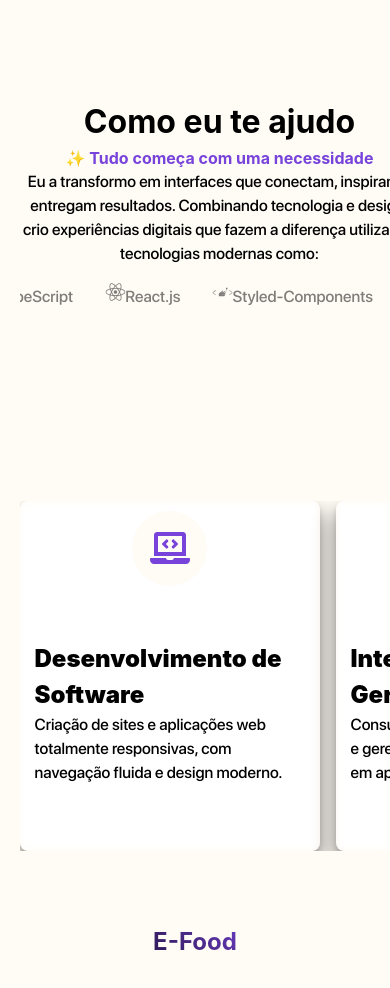
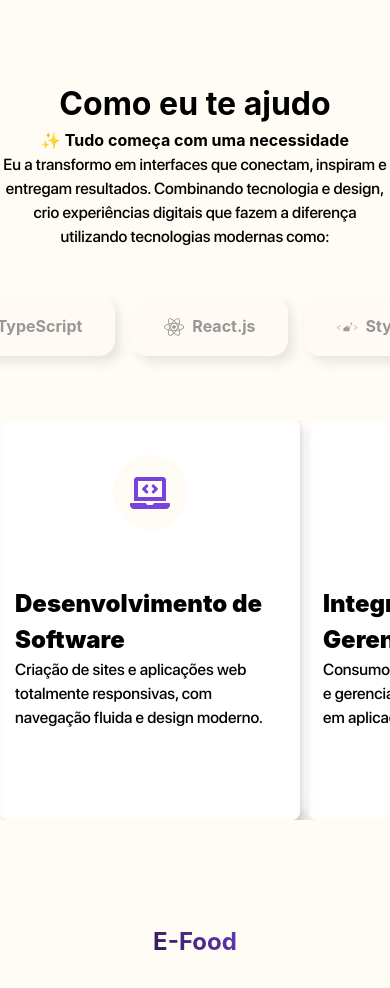
Before and after one commit to GabrielNBS/repository, a React (Create React App) app: page / in a window 390 px wide. Shown: the part 880-1868 px from the top of the page. Built offline with nearby package versions, Linux system fonts and the light colour scheme; a web font is replaced by a local one.

Commit message:
style: Refactor 'About' and 'Skillcard' components to improve responsiveness and aesthetics, as well as adjusting breakpoints on themes

```diff
--- a/src/Components/SkillCard/styles.ts
+++ b/src/Components/SkillCard/styles.ts
@@ -4,13 +4,13 @@ import { centralize } from '../../keyframes/Centralize'
 export const CardBox = styled.div`
   ${centralize}
   width: 100%;
+  height: 100%;
   flex-direction: column;
   border-radius: 8px;
   backdrop-filter: blur(5px) brightness(1.1) saturate(1.5);
   box-shadow:
-    0 4px 6px rgba(0, 0, 0, 0.1),
-    0 8px 16px rgba(0, 0, 0, 0.2),
-    0 12px 24px rgba(0, 0, 0, 0.3);
+    6px 6px 12px rgba(197, 197, 197, 1),
+    -6px -6px 12px rgba(255, 255, 255, 1);
   overflow: hidden;
 
   .cardIcon {
--- a/src/Containers/About/About.tsx
+++ b/src/Containers/About/About.tsx
@@ -32,18 +32,17 @@ const techs = [
 export default function About() {
   return (
     <S.AboutSection>
-      <div className="about_container">
-        <div className="description_container">
+      <S.DescriptionContainer>
+        <S.TextContainer>
           <Text as="h2">Como eu te ajudo</Text>
           <Text>
-            <strong>✨ Tudo começa com uma necessidade</strong>
+            <strong>✨ Tudo começa com uma necessidade</strong> <br />
             Eu a transformo em interfaces que conectam, inspiram e entregam
             resultados. Combinando tecnologia e design, crio experiências
             digitais que fazem a diferença utilizando tecnologias modernas como:
           </Text>
-        </div>
-        <div className="tech_container">
-          <div className="tech-carousel">
+        </S.TextContainer>
+        <S.TechsContainer>
           <ul>
             {techs.map((tech, index) => (
               <li key={index}>
@@ -52,10 +51,9 @@ export default function About() {
               </li>
             ))}
           </ul>
-          </div>
-        </div>
-      </div>
-      <div className="card_container">
+        </S.TechsContainer>
+      </S.DescriptionContainer>
+      <S.CardContainer>
         {cards.map((card, index) => (
           <CardSkills
             key={index}
@@ -64,7 +62,7 @@ export default function About() {
             description={card.description}
           />
         ))}
-      </div>
+      </S.CardContainer>
     </S.AboutSection>
   )
 }
--- a/src/Containers/About/styles.ts
+++ b/src/Containers/About/styles.ts
@@ -1,6 +1,6 @@
 import styled, { keyframes } from 'styled-components'
+import { centralize } from '../../keyframes/Centralize'
 import { CardBox } from '../../Components/SkillCard/styles'
-import { centralize } from '../../keyframes/Centralize'
 
 const scrollAnimation = keyframes`
   from {
@@ -10,55 +10,61 @@ const scrollAnimation = keyframes`
     transform: translateX(-50%);
   }
 `
+const floatAnimation = keyframes`
+  0% {
+    transform: translateY(0);
+  }
+  50% {
+    transform: translateY(-10px);
+  }
+  100% {
+    transform: translateY(0);
+  }
+`
 
 export const AboutSection = styled.section`
-  position: relative;
+  display: grid;
+  grid-template-columns: repeat(2, 1fr);
   height: 100dvh;
-  display: grid;
-  grid-template-columns: 1fr 1fr;
-  row-gap: 1rem;
+  width: 100%;
+  padding: 0 4rem;
+  gap: 1rem;
 
-  .about_container {
+  @media ${({ theme }) => theme.device.mobile},
+    ${({ theme }) => theme.device.tablet} {
     display: flex;
     flex-direction: column;
-    padding-left: 3rem;
-    color: ${(props) => props.theme.color.primary};
-    justify-content: space-around;
+    padding: 0;
+    justify-content: center;
+  }
+`
+export const DescriptionContainer = styled.div`
+  ${centralize}
+  flex-direction: column;
+  gap: 2rem;
+`
+export const TextContainer = styled.div`
+  @media ${({ theme }) => theme.device.mobile},
+    ${({ theme }) => theme.device.tablet} {
+    text-align: center;
+  }
+`
 
-    p {
-      color: rgba(${(props) => props.theme.color.tertiary});
-    }
+export const TechsContainer = styled.div`
+  overflow: hidden;
+  padding: 1rem 0;
+  width: 100%;
+  position: relative;
 
-    strong {
-      display: block;
-      color: ${(props) => props.theme.color.secondary};
-    }
-  }
-
-  .card_container {
-    display: grid;
-    grid-template-columns: repeat(2, 1fr);
-    gap: 1rem;
-    padding: 5rem 2rem 2rem 0;
-  }
-
-  .tech_container {
   ul {
-      width: 100%;
     display: flex;
     gap: 1rem;
     flex-wrap: wrap;
     overflow-wrap: break-word;
 
-      .tech-carousel {
-        display: flex;
-        gap: 1rem;
-        flex-wrap: wrap;
-        width: 100%;
-
     li {
       ${centralize}
-          background-color: ${(props) => props.theme.background.secondary};
+      background-color: ${(props) => props.theme.background.primary};
       padding: 1rem 2rem;
       color: ${(props) => props.theme.color.primary};
       border-radius: 1rem;
@@ -69,75 +75,63 @@ export const AboutSection = styled.section`
         6px 6px 12px ${(props) => props.theme.shadow.secondary},
         -6px -6px 12px ${(props) => props.theme.shadow.tertiary};
       transition: all 0.4s ease;
+      gap: 0.5rem;
+      cursor: pointer;
 
       &:hover {
         filter: contrast(1.1);
       }
     }
   }
-    }
-  }
 
-  /* Apenas em mobile e tablet o carrossel entra */
   @media ${({ theme }) => theme.device.mobile},
     ${({ theme }) => theme.device.tablet} {
-    grid-template-columns: 1fr;
-    height: 100dvh;
-    padding: 0 5%;
-    align-items: center;
-    overflow: hidden;
-
-    .about_container {
-      padding: 0;
-      gap: 1rem;
-    }
-
-    .tech_container {
-      width: 100%;
-      display: flex;
-      justify-content: center;
-      gap: 1rem;
-      height: 10rem;
-      overflow: hidden;
-
-      .tech-carousel {
+    ul {
       display: flex;
       flex-wrap: nowrap;
       width: max-content;
       animation: ${scrollAnimation} 15s linear infinite;
+      opacity: 0.4;
+      margin-bottom: 2rem;
+    }
+  }
+`
+
+export const CardContainer = styled.div`
+  display: grid;
+  grid-template-columns: repeat(2, 1fr);
+  gap: 0.5rem;
+
+  > div {
+    transition: opacity 0.3s ease-in-out;
+    opacity: 1;
   }
 
-      ul {
-        display: flex;
-        gap: 2rem;
-        background-color: transparent;
+  &:has(> div:hover) > div {
     opacity: 0.5;
-        height: 4rem;
+  }
 
-        li {
-          gap: 0.5rem;
+  &:has(> div:hover) > div:hover {
+    opacity: 1;
+
+    ::before {
+      width: 100%;
     }
+
+    .cardIcon {
+      animation: ${floatAnimation} 3s ease infinite;
     }
   }
 
-    .card_container {
+  @media ${({ theme }) => theme.device.mobile},
+    ${({ theme }) => theme.device.tablet} {
     display: flex;
-      overflow-x: auto;
-      padding: 0;
+    overflow-x: scroll;
 
     ${CardBox} {
+      height: 400px;
+      width: 300px;
       flex-shrink: 0;
-        width: 300px;
-        height: 350px;
-      }
-    }
-
-    .description_container {
-      order: -1;
-      padding: 3rem 0 0 0;
-      text-align: center;
-      max-width: 25rem;
-      width: 100%;
     }
   }
 `
--- a/src/styles/themes/dark.ts
+++ b/src/styles/themes/dark.ts
@@ -1,7 +1,7 @@
 const breakpoints = {
   mobile: '767px', // Não precisa ser declarado (mobile-first)
   tablet: '768px',
-  desktop: '1024px', // Valor ajustado
+  desktop: '1023px', // Valor ajustado
 }
 
 const darkTheme = {
@@ -42,9 +42,9 @@ const darkTheme = {
   },
   breakpoints,
   device: {
-    mobile: `(max-width: ${breakpoints.tablet})`, // <= 767px
-    tablet: `(min-width: ${breakpoints.tablet}) and (max-width: ${breakpoints.desktop})`, // 768px-1023px
-    desktop: `(min-width: ${breakpoints.desktop})`, // >=1024px
+    mobile: `(max-width: ${breakpoints.tablet})`, //
+    tablet: `(min-width: ${breakpoints.tablet}) and (max-width: ${breakpoints.desktop})`,
+    desktop: `(min-width: ${breakpoints.desktop})`, //
   },
 }
 
--- a/src/styles/themes/light.ts
+++ b/src/styles/themes/light.ts
@@ -1,7 +1,7 @@
 const breakpoints = {
-  mobile: '767px', // Não precisa ser declarado (mobile-first)
+  mobile: '767px',
   tablet: '768px',
-  desktop: '1024px', // Valor ajustado
+  desktop: '1023px',
 }
 
 const lightTheme = {
@@ -42,9 +42,9 @@ const lightTheme = {
   },
   breakpoints,
   device: {
-    mobile: `(max-width: ${breakpoints.tablet})`, // <= 767px
-    tablet: `(min-width: ${breakpoints.tablet}) and (max-width: ${breakpoints.desktop})`, // 768px-1023px
-    desktop: `(min-width: ${breakpoints.desktop})`, // >=1024px
+    mobile: `(max-width: ${breakpoints.tablet})`,
+    tablet: `(min-width: ${breakpoints.tablet}) and (max-width: ${breakpoints.desktop})`,
+    desktop: `(min-width: ${breakpoints.desktop})`,
   },
 }
 
```
Lines whose indentation alone changed are shown as unchanged.
